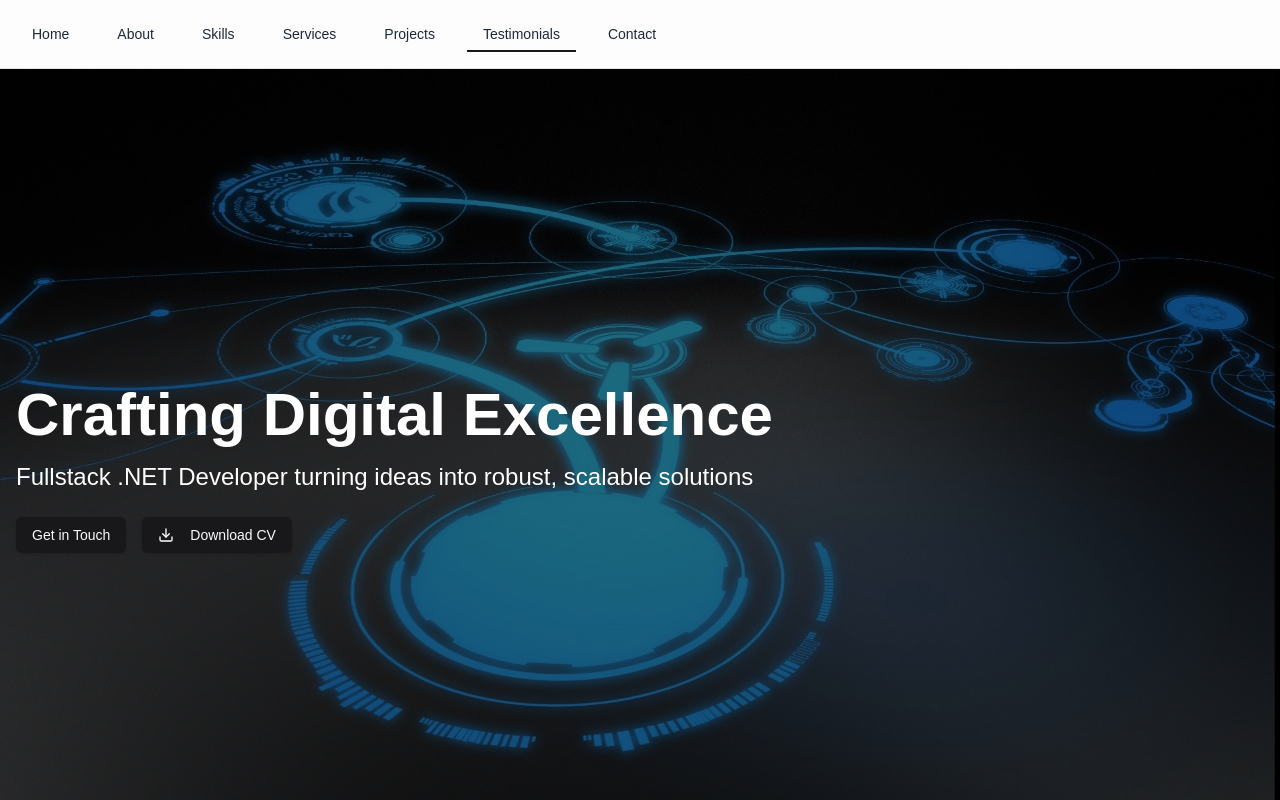
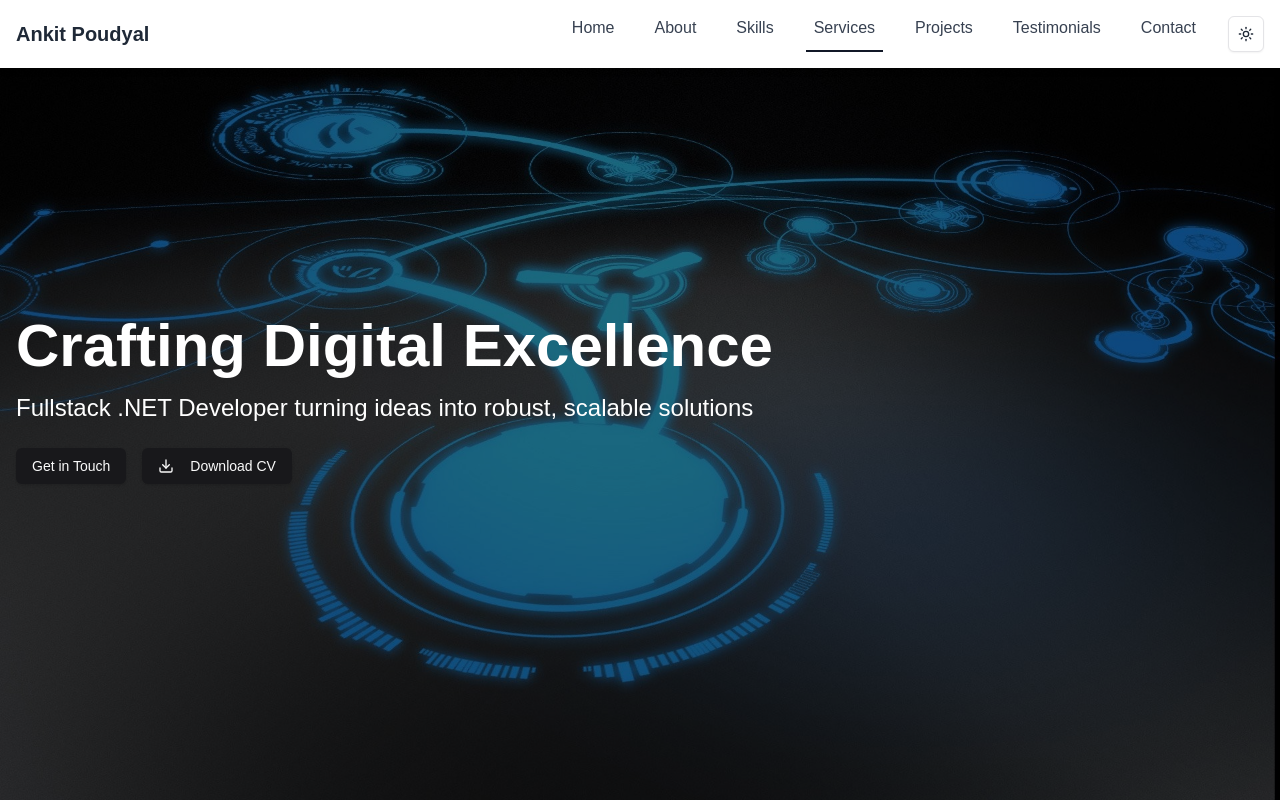
Before and after one commit to 0Ankit0/Portfolio, a Next.js app: page / in a window 1280 px wide. Shown: the top 800 px of the page. Built offline with nearby package versions, Linux system fonts and the light colour scheme.

Commit message:
feat: integrate theme provider, enhance layout structure, and improve contact section styling

```diff
--- a/src/app/layout.tsx
+++ b/src/app/layout.tsx
@@ -1,5 +1,6 @@
 import type { Metadata } from "next";
 import localFont from "next/font/local";
+import { ThemeProvider } from "next-themes";
 import "./globals.css";
 
 const geistSans = localFont({
@@ -15,7 +16,7 @@ const geistMono = localFont({
 
 export const metadata: Metadata = {
   title: "Portfolio",
-  description: " Personal portfilio of Ankit Poudyal",
+  description: "Personal portfolio of Ankit Poudyal",
 };
 
 export default function RootLayout({
@@ -28,7 +29,7 @@ export default function RootLayout({
       <body
         className={`${geistSans.variable} ${geistMono.variable} antialiased`}
       >
-        {children}
+        <ThemeProvider attribute="class">{children}</ThemeProvider>
       </body>
     </html>
   );
--- a/src/components/Contact.tsx
+++ b/src/components/Contact.tsx
@@ -11,14 +11,15 @@ import { Mail, Phone, Github, Linkedin, Twitter, Globe } from "lucide-react";
 
 export default function Contact() {
   return (
-    <section id="contact" className="w-full py-12 md:py-24 lg:py-32 bg-gray-50">
+    <section id="contact" className="w-full py-12 md:py-24 lg:py-32 ">
+      <h2 className="text-4xl font-bold mb-12 text-center">Contact</h2>
       <div className="container px-4 md:px-6">
         <Card className="w-full max-w-3xl mx-auto shadow-lg">
           <CardHeader className="text-center pb-8 pt-10">
-            <CardTitle className="text-3xl font-bold tracking-tight text-gray-900">
+            <CardTitle className="text-2xl font-bold tracking-tight ">
               Get in Touch
             </CardTitle>
-            <CardDescription className="text-lg text-gray-600 mt-2">
+            <CardDescription className="text-lg text-gray-400 mt-2">
               I'd love to hear from you. Here's how you can reach me...
             </CardDescription>
           </CardHeader>
--- a/src/components/Header.tsx
+++ b/src/components/Header.tsx
@@ -4,10 +4,8 @@ import { Download } from "lucide-react";
 
 export function Header() {
   return (
-    <header
-      id="home"
-      className="relative h-screen flex items-center justify-center overflow-hidden"
-    >
+    <section id="home">
+      <header className="relative h-screen flex items-center justify-center overflow-hidden">
         <div
           className="absolute inset-0 bg-cover bg-center z-0"
           style={{
@@ -20,7 +18,8 @@ export function Header() {
             Crafting Digital Excellence
           </h1>
           <p className="text-xl md:text-2xl mb-6">
-          Fullstack .NET Developer turning ideas into robust, scalable solutions
+            Fullstack .NET Developer turning ideas into robust, scalable
+            solutions
           </p>
           <div className="flex space-x-4">
             <Button asChild>
@@ -28,11 +27,12 @@ export function Header() {
             </Button>
             <Button asChild>
               <a href="/cv.pdf" download>
-              <Download className="mr-2 h-4 w-4 text-white" /> Download CV
+                <Download className="mr-2 h-4 w-4 " /> Download CV
               </a>
             </Button>
           </div>
         </div>
       </header>
+    </section>
   );
 }
--- a/src/components/Navbar.tsx
+++ b/src/components/Navbar.tsx
@@ -3,6 +3,7 @@
 import { useState, useEffect } from "react";
 import { Button } from "@/components/ui/button";
 import { ThemeToggle } from "@/components/ThemeToggle";
+import { Menu, X } from "lucide-react";
 
 const navItems = [
   { name: "Home", href: "#home" },
@@ -15,48 +16,90 @@ const navItems = [
 ];
 
 export function Navbar() {
-  const [activeSection, setActiveSection] = useState("");
+  const [isOpen, setIsOpen] = useState(false);
+  const [activeSection, setActiveSection] = useState("home");
 
   useEffect(() => {
     const handleScroll = () => {
-      const sections = document.querySelectorAll("section");
-      const scrollPosition = window.scrollY + 100;
+      const sections = navItems.map((item) =>
+        document.querySelector(item.href)
+      );
+      const scrollPosition = window.scrollY + window.innerHeight / 2;
 
-      sections.forEach((section) => {
-        if (
-          section.offsetTop <= scrollPosition &&
-          section.offsetTop + section.offsetHeight > scrollPosition
-        ) {
-          setActiveSection(section.id);
+      const currentSection = sections.find((section) => {
+        if (section) {
+          const sectionTop = (section as HTMLElement).offsetTop;
+          const sectionHeight = (section as HTMLElement).offsetHeight;
+          return (
+            scrollPosition >= sectionTop &&
+            scrollPosition < sectionTop + sectionHeight
+          );
         }
+        return false;
       });
+
+      if (currentSection) {
+        setActiveSection(currentSection.id);
+      }
     };
 
     window.addEventListener("scroll", handleScroll);
-    return () => window.removeEventListener("scroll", handleScroll);
+    return () => {
+      window.removeEventListener("scroll", handleScroll);
+    };
   }, []);
 
   return (
-    <nav className="sticky top-0 z-50 bg-background/80 backdrop-blur-sm border-b">
-      <div className="container mx-auto px-4 py-4">
-        <div className="flex justify-between items-center">
-          <ul className="flex space-x-4">
-            {navItems.map((item) => (
-              <li key={item.name}>
-                <Button variant="ghost" className="relative" asChild>
-                  <a href={item.href}>
-                    {item.name}
-                    {activeSection === item.href.slice(1) && (
-                      <div className="absolute bottom-0 left-0 right-0 h-0.5 bg-primary"></div>
-                    )}
-                  </a>
-                </Button>
-              </li>
-            ))}
-          </ul>
-          {/* <ThemeToggle /> */}
+    <nav className="bg-white dark:bg-gray-800 shadow-md fixed w-full z-50 transition-colors">
+      <div className="container mx-auto px-4 py-4 flex justify-between items-center">
+        <div className="text-xl font-bold font-custom">Ankit Poudyal</div>
+        <div className="hidden md:flex space-x-6">
+          {navItems.map((item) => (
+            <a
+              key={item.name}
+              href={item.href}
+              className={`px-2 text-gray-700 dark:text-gray-300 hover:text-gray-900 dark:hover:text-white transition-colors ${
+                activeSection === item.href.substring(1)
+                  ? "border-b-2 border-gray-900 dark:border-white pb-1 "
+                  : ""
+              }`}
+            >
+              {item.name}
+            </a>
+          ))}
+          <ThemeToggle />
+        </div>
+        <div className="md:hidden">
+          <Button
+            variant="outline"
+            onClick={() => setIsOpen(!isOpen)}
+            className="flex items-center justify-center"
+          >
+            {isOpen ? <X className="h-6 w-6" /> : <Menu className="h-6 w-6" />}
+          </Button>
         </div>
       </div>
+      {isOpen && (
+        <div className="md:hidden bg-white dark:bg-gray-800 shadow-md">
+          <div className="container mx-auto px-4 py-4 flex flex-col space-y-4">
+            {navItems.map((item) => (
+              <a
+                key={item.name}
+                href={item.href}
+                className={`text-gray-700 dark:text-gray-300 hover:text-gray-900 dark:hover:text-white transition-colors ${
+                  activeSection === item.href.substring(1)
+                    ? "border-b-4 border-gray-900 dark:border-white pb-1"
+                    : ""
+                }`}
+                onClick={() => setIsOpen(false)}
+              >
+                {item.name}
+              </a>
+            ))}
+            <ThemeToggle />
+          </div>
+        </div>
+      )}
     </nav>
   );
 }
--- a/src/components/Testimonials.tsx
+++ b/src/components/Testimonials.tsx
@@ -30,7 +30,7 @@ export default function Testimonials() {
   };
 
   return (
-    <section id="testimonials" className="py-16 bg-gray-100 flex items-center">
+    <section id="testimonials" className="py-16  flex items-center">
       <div className="container mx-auto px-4">
         <h2 className="text-3xl font-bold mb-12 text-center">Testimonials</h2>
         <div className="max-w-4xl mx-auto">
```
Also changed, not shown: src/components/ThemeToggle.tsx (+6 -7 lines). Lines whose indentation alone changed are shown as unchanged.
